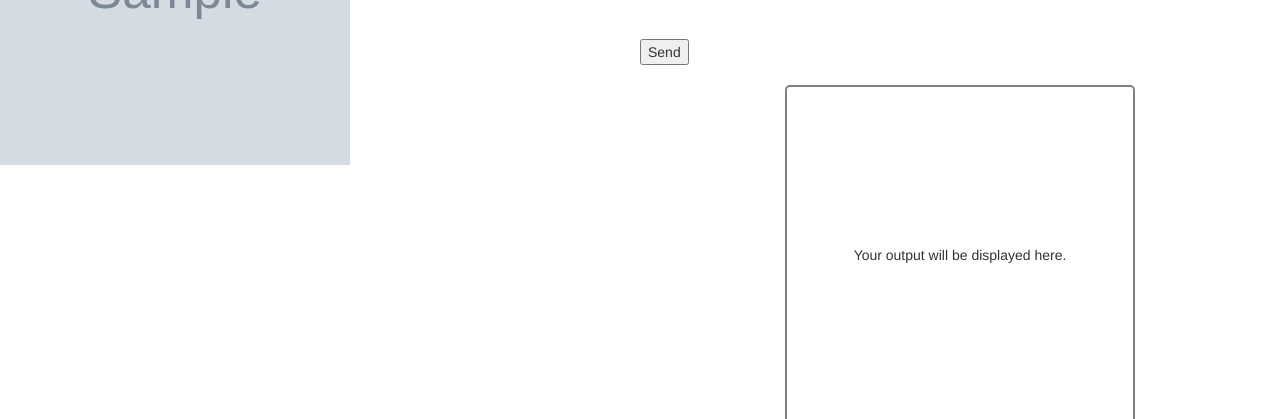
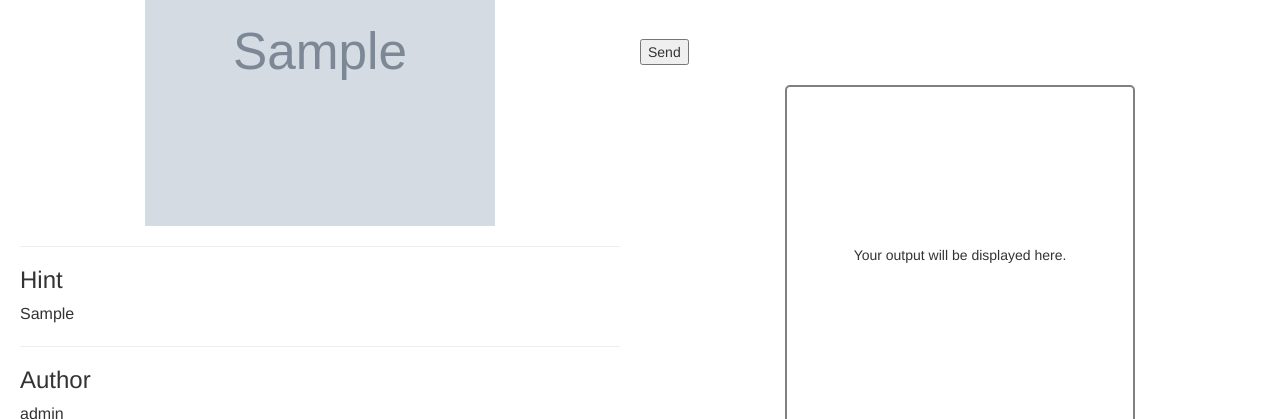
Before and after one commit to JackMerma/gamesProject, a Django app: page /chess/problem/1/ in a window 1280 px wide. Shown: the part 381-800 px from the top of the page. Run offline with Django 4.2, Linux system fonts and the light colour scheme; tables that the repository leaves empty hold one stand-in row (values such as "Sample post"); grey boxes marked "Sample" are stand-in pictures; some libraries are stand-ins or nearby versions.

Commit message:
dando estilo y estructurando el lado izquierdo de los problemas

```diff
--- a/chess/static/css/chessProblemDescription.css
+++ b/chess/static/css/chessProblemDescription.css
@@ -11,6 +11,8 @@ html, body{
 }
 .leftBox{
     flex-basis: 50%;
+    padding: 20px;
+    font-size: 16px;
 }
 .rightBox{
     display: flex;
@@ -66,3 +68,9 @@ html, body{
     width: 350px;
     height: 350px;
 }
+.imageBox{
+    display: flex;
+    width: 100%;
+    justify-content: center;
+    align-items: center;
+}
--- a/chess/templates/chessProblemDescription.html
+++ b/chess/templates/chessProblemDescription.html
@@ -29,9 +29,11 @@
         <div class='mainBox'>
             <!--Lugar de visualizacion del problema-->
             <div class='leftBox'>
-                <h3>{{ object.nameProblem }}</h3>
+                <h3>Problem</h3>
                 <p>{{ object.description }}</p>
-                <p>Here is the expected output:</p>
+                <hr>
+
+                <h3>Output</h3>
                 <!--Solucion esperada-->
                 <div class='imageBox'>
                     {% if object.imageChessProblem %}
@@ -40,6 +42,15 @@
                     <img width='350' height='350' src='#' alt='imageChessProblem'>
                     {% endif %}
                 </div>
+                <hr>
+
+                <h3>Hint</h3>
+                <p>{{ object.hint }}</p>
+                <hr>
+
+                <h3>Author</h3>
+                <p>admin</p>
+
             </div>
             <!--Lugar de solucion y visualizacion de la salida-->
             <div class='rightBox'>
```
